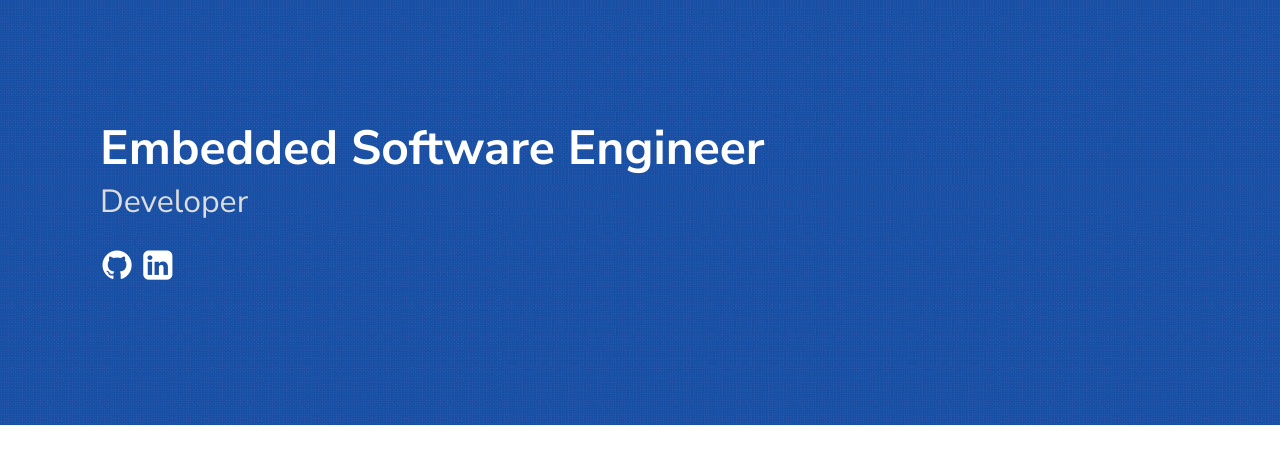
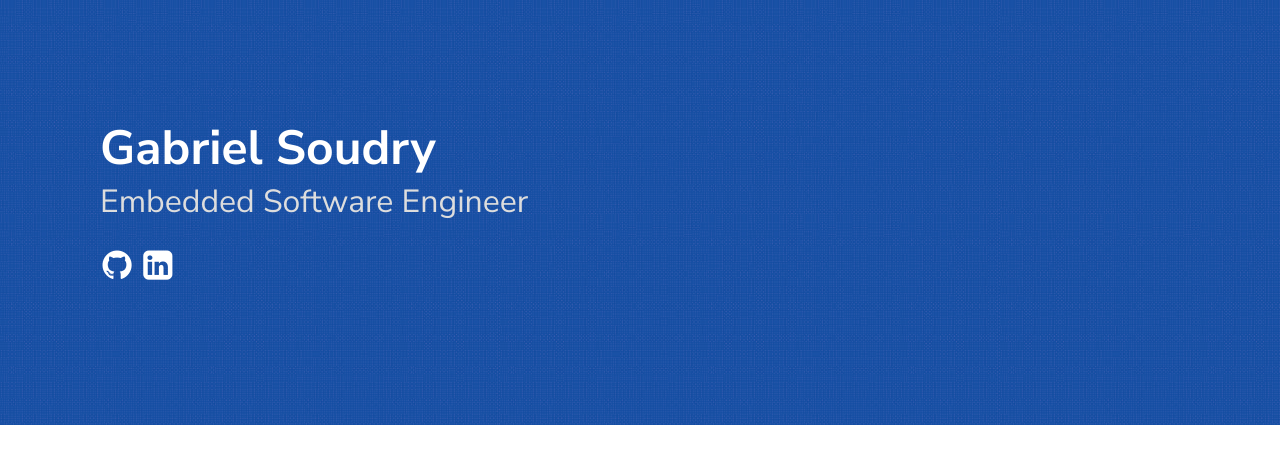
Before and after one commit to gabrielSoudry/gabrielSoudry.github.io, a Jekyll site: the page built from index.md, in a window 1280 px wide. Shown: the top 464 px of the page. Built offline with Jekyll 4.4.1, drawn with Linux system fonts in a browser that asks for light colours.

Commit message:
Template finished !

```diff
--- a/_config.yml
+++ b/_config.yml
@@ -15,8 +15,8 @@ sass:
 
 permalink: /posts/:title/
 texture:
-  title: Embedded Software Engineer
-  tagline: Developer
+  title: Gabriel Soudry
+  tagline: Embedded Software Engineer
   date_format: "%b %-d, %Y"
   style: blue
   showNav: false
```
Also changed, not shown: 1 other file.
